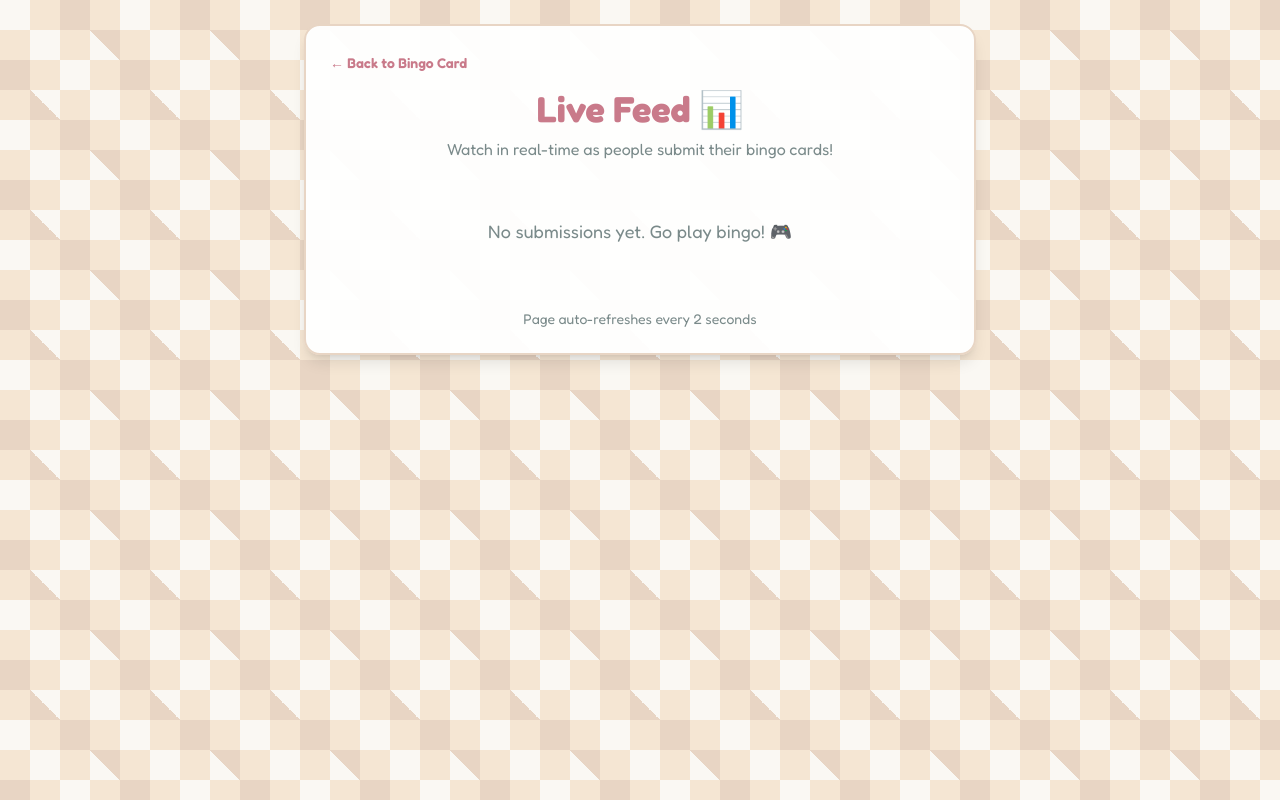
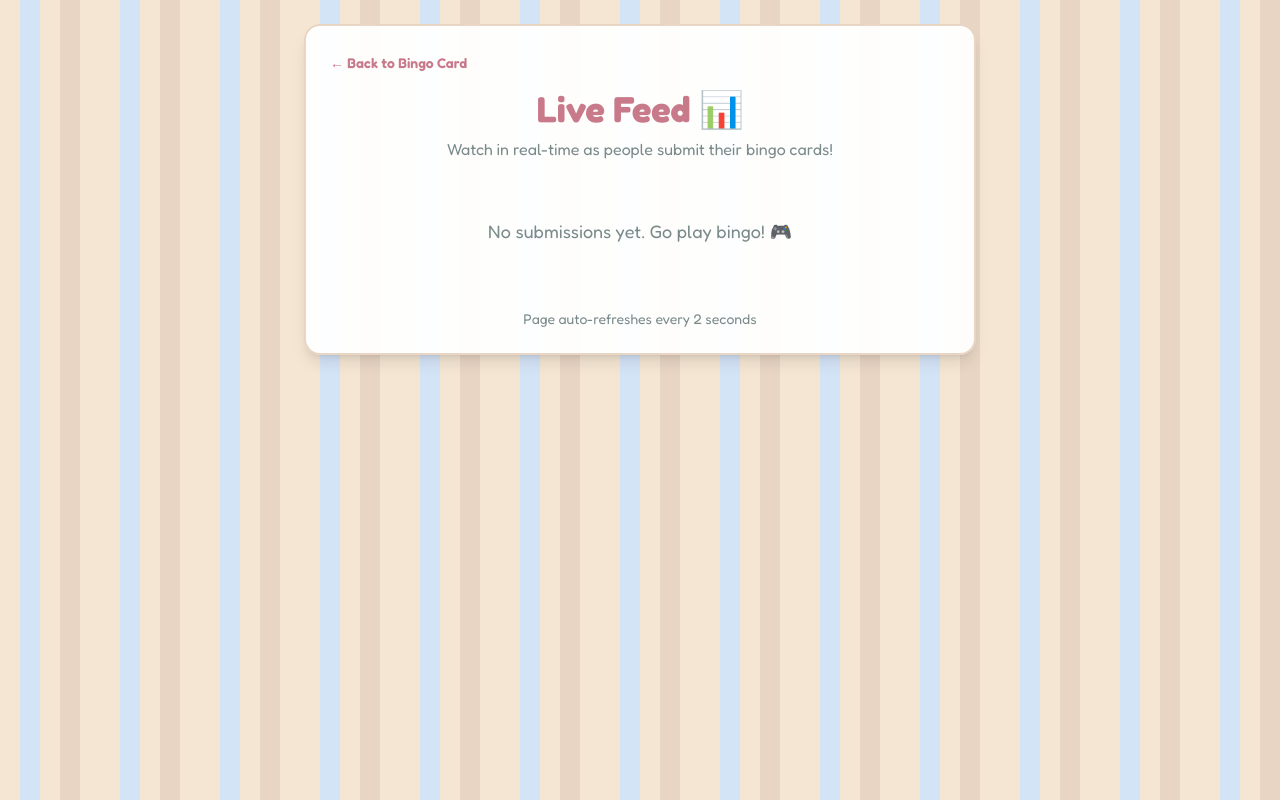
Before and after one commit to julievan/birthday-bingo, a Next.js app: page /feed in a window 1280 px wide. Built offline with nearby package versions, Linux system fonts and the light colour scheme.

Commit message:
Add files via upload

```diff
--- a/app/feed/page.tsx
+++ b/app/feed/page.tsx
@@ -3,6 +3,27 @@
 import { useState, useEffect } from "react";
 import { type Submission } from "@/lib/bingoUtils";
 import Link from "next/link";
+
+const ginghamStyle = {
+  backgroundImage: `
+    linear-gradient(90deg,
+      #f5e6d3 0%, #f5e6d3 20%,
+      #d4e4f7 20%, #d4e4f7 40%,
+      #f5e6d3 40%, #f5e6d3 60%,
+      #e8d5c4 60%, #e8d5c4 80%,
+      #f5e6d3 80%, #f5e6d3 100%
+    ),
+    linear-gradient(0deg,
+      #f5e6d3 0%, #f5e6d3 20%,
+      #e8d5c4 20%, #e8d5c4 40%,
+      #f5e6d3 40%, #f5e6d3 60%,
+      #d4e4f7 60%, #d4e4f7 80%,
+      #f5e6d3 80%, #f5e6d3 100%
+    )
+  `,
+  backgroundSize: "100px 100px",
+  backgroundColor: "#faf8f3",
+};
 
 export default function LiveFeed() {
   const [submissions, setSubmissions] = useState<Submission[]>([]);
@@ -41,7 +62,7 @@ export default function LiveFeed() {
   }, [lastFetch, winner]);
 
   return (
-    <div className="min-h-screen p-3 md:p-6" style={{ backgroundImage: "linear-gradient(45deg, #f5e6d3 25%, transparent 25%, transparent 75%, #f5e6d3 75%, #f5e6d3), linear-gradient(45deg, #f5e6d3 25%, transparent 25%, transparent 75%, #f5e6d3 75%, #f5e6d3), linear-gradient(45deg, #e8d5c4 25%, transparent 25%, transparent 75%, #e8d5c4 75%, #e8d5c4), linear-gradient(45deg, #e8d5c4 25%, transparent 25%, transparent 75%, #e8d5c4 75%, #e8d5c4)", backgroundSize: "60px 60px, 60px 60px, 120px 120px, 120px 120px", backgroundPosition: "0 0, 30px 30px, 0 0, 30px 30px", backgroundColor: "#faf8f3" }}>
+    <div className="min-h-screen p-3 md:p-6" style={ginghamStyle}>
       <div className="max-w-2xl mx-auto">
         <div className="bg-white/95 rounded-2xl shadow-lg p-4 md:p-6 border-2" style={{ borderColor: "#e8d5c4" }}>
           <Link
--- a/app/page.tsx
+++ b/app/page.tsx
@@ -4,6 +4,27 @@ import { useState, useEffect } from "react";
 import { getShuffledCriteria } from "@/lib/bingoCriteria";
 import { checkBingo, validateNames } from "@/lib/bingoUtils";
 import Link from "next/link";
+
+const ginghamStyle = {
+  backgroundImage: `
+    linear-gradient(90deg,
+      #f5e6d3 0%, #f5e6d3 20%,
+      #d4e4f7 20%, #d4e4f7 40%,
+      #f5e6d3 40%, #f5e6d3 60%,
+      #e8d5c4 60%, #e8d5c4 80%,
+      #f5e6d3 80%, #f5e6d3 100%
+    ),
+    linear-gradient(0deg,
+      #f5e6d3 0%, #f5e6d3 20%,
+      #e8d5c4 20%, #e8d5c4 40%,
+      #f5e6d3 40%, #f5e6d3 60%,
+      #d4e4f7 60%, #d4e4f7 80%,
+      #f5e6d3 80%, #f5e6d3 100%
+    )
+  `,
+  backgroundSize: "100px 100px",
+  backgroundColor: "#faf8f3",
+};
 
 export default function BingoCard() {
   const [playerName, setPlayerName] = useState("");
@@ -112,7 +133,7 @@ export default function BingoCard() {
 
   if (submitted) {
     return (
-      <div className="min-h-screen flex items-center justify-center p-4" style={{ backgroundImage: "linear-gradient(45deg, #f5e6d3 25%, transparent 25%, transparent 75%, #f5e6d3 75%, #f5e6d3), linear-gradient(45deg, #f5e6d3 25%, transparent 25%, transparent 75%, #f5e6d3 75%, #f5e6d3)", backgroundSize: "60px 60px", backgroundPosition: "0 0, 30px 30px", backgroundColor: "#faf8f3" }}>
+      <div className="min-h-screen flex items-center justify-center p-4" style={ginghamStyle}>
         <div className="bg-white/90 rounded-2xl shadow-xl p-6 max-w-md w-full text-center border-2" style={{ borderColor: "#e8d5c4" }}>
           <div className="text-5xl mb-4">🎉</div>
           <h1 className="text-3xl font-bold mb-4" style={{ color: "#c97a8a" }}>
@@ -142,7 +163,7 @@ export default function BingoCard() {
   }
 
   return (
-    <div className="min-h-screen p-3 md:p-6" style={{ backgroundImage: "linear-gradient(45deg, #f5e6d3 25%, transparent 25%, transparent 75%, #f5e6d3 75%, #f5e6d3), linear-gradient(45deg, #f5e6d3 25%, transparent 25%, transparent 75%, #f5e6d3 75%, #f5e6d3), linear-gradient(45deg, #e8d5c4 25%, transparent 25%, transparent 75%, #e8d5c4 75%, #e8d5c4), linear-gradient(45deg, #e8d5c4 25%, transparent 25%, transparent 75%, #e8d5c4 75%, #e8d5c4)", backgroundSize: "60px 60px, 60px 60px, 120px 120px, 120px 120px", backgroundPosition: "0 0, 30px 30px, 0 0, 30px 30px", backgroundColor: "#faf8f3" }}>
+    <div className="min-h-screen p-3 md:p-6" style={ginghamStyle}>
       <div className="max-w-5xl mx-auto">
         <div className="bg-white/95 rounded-2xl shadow-lg p-4 md:p-6 border-2" style={{ borderColor: "#e8d5c4" }}>
           <h1 className="text-3xl md:text-4xl font-bold text-center mb-2" style={{ color: "#c97a8a" }}>
```
